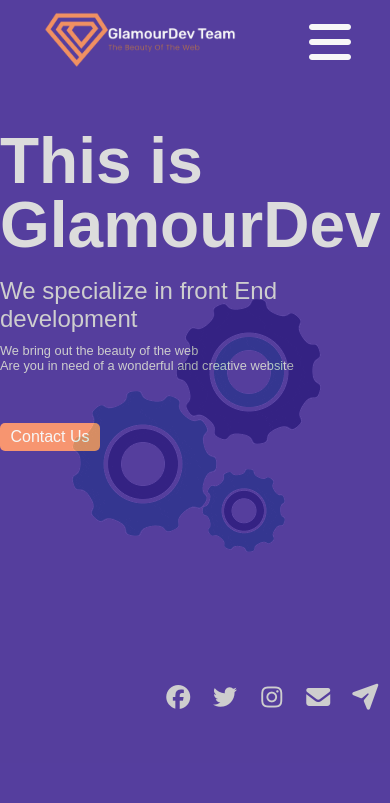
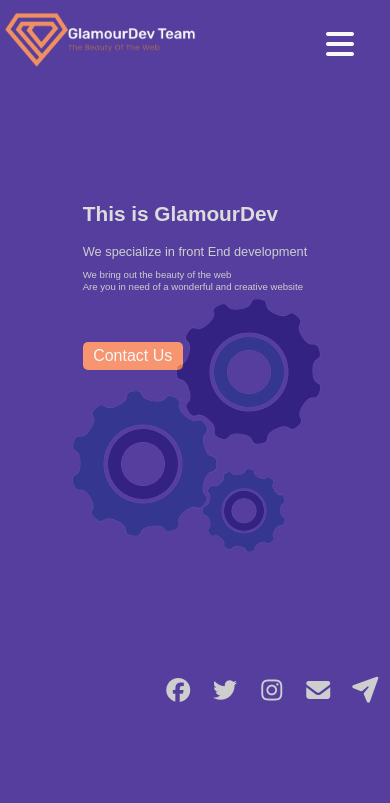
Before and after one commit to George-smart/GlamourDev-Portfolio, a plain HTML site: page index.html in a window 390 px wide. Drawn offline with Linux system fonts and the light colour scheme; a web font is replaced by a local one.

Commit message:
Second Commit

```diff
--- a/css/main.css
+++ b/css/main.css
@@ -385,10 +385,10 @@
     #portfolio_section h1{
         font-size: 3.5rem;
     }
-    #about_section h1{
+    #about_content h1{
         font-size: 3.5rem;
     }
-    #about_section p{
+    #about_content p{
         font-size: 1.3rem;
     }
     .about_detail small{
@@ -503,14 +503,17 @@
         margin-right: 5px;
         font-size: .7rem;
     }
+    .menu_icons{
+       font-size: 2.5rem;
+    }
 
 }
 
 @media screen and (max-width: 668px) {
-    #about_section h1{
+    #about_content h1{
         font-size: 2.5rem;
     }
-    #about_section p{
+    #about_content p{
         font-size: 1.2rem;
     }
     .about_detail small{
@@ -522,16 +525,19 @@
         padding: 5px 2px;
         font-size: 1rem;
     }
+    .fa-bars{
+        font-size: 2.5rem;
+     }
 
 }
 
 
 /* small Phones BreakPoint   550px */
-@media screen and (max-width: 550px) {
-    #about_section h1{
+@media screen and (max-width: 570px) {
+    #about_content h1{
         font-size: 2rem;
     }
-    #about_section p{
+    #about_content p{
         font-size: 1rem;
     }
     .about_detail small{
@@ -546,5 +552,22 @@
     .project_list li{
         font-size: .7rem;
     }
+    .logo{
+        padding: 0;
+    }
+    .fa-bars{
+        font-size: 2rem;
+     }
+}
 
+@media screen and (max-width: 390px) {
+    #about_content h1{
+        font-size: 1.3rem;
+    }
+    #about_content p{
+        font-size: .8rem;
+    }
+    .about_detail small{
+        font-size: .6rem;
+    }
 }
```
